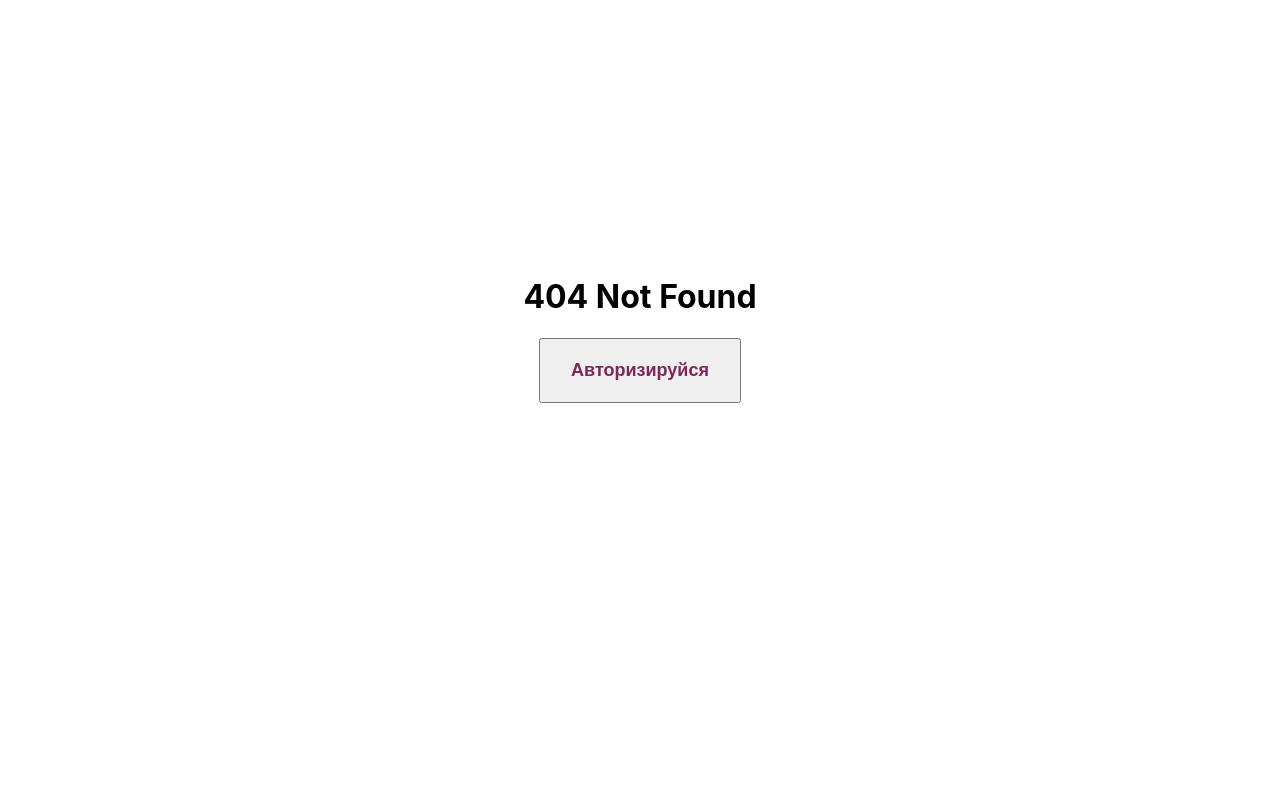
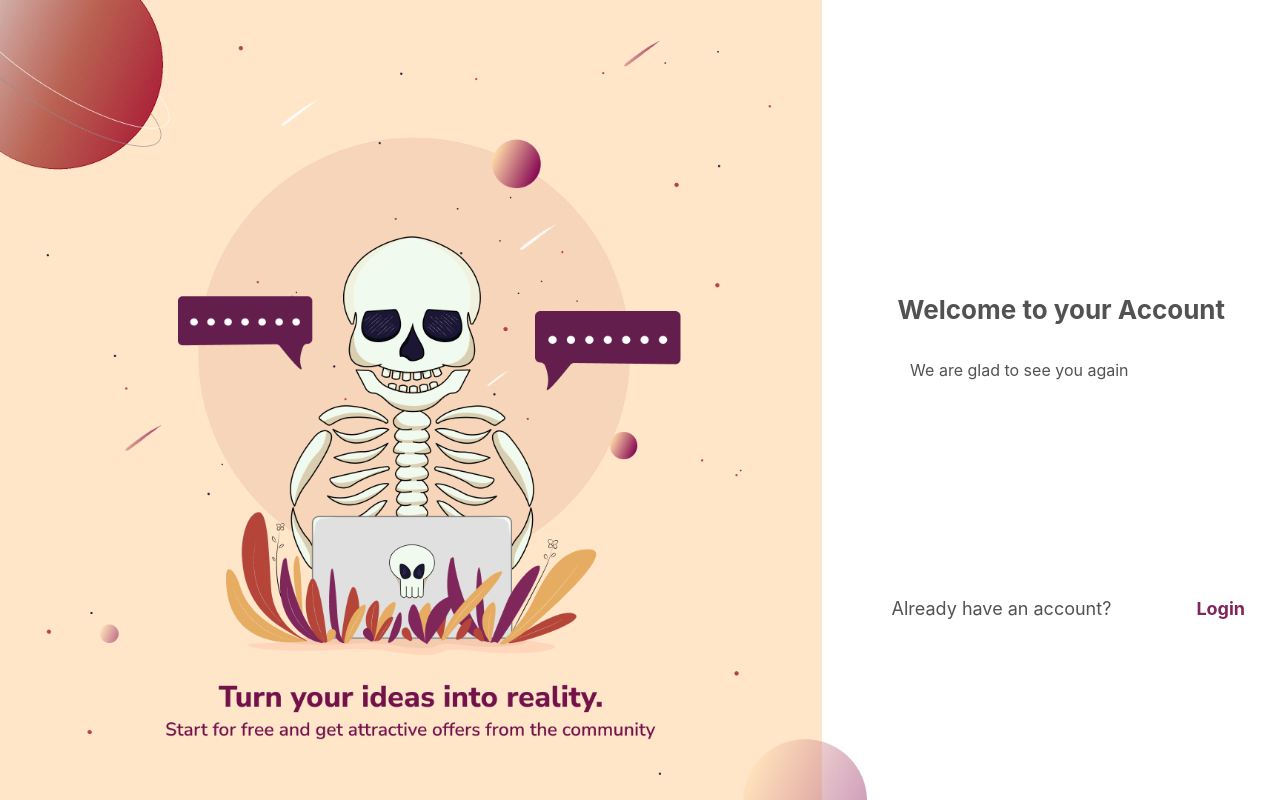
Before and after one commit to Razumnyofficial/Todoready, a React (Vite) app: page /auth in a window 1280 px wide. Before the commit this address had no page. Built offline with nearby package versions, Linux system fonts and the light colour scheme.

Commit message:
fix /auth route

```diff
--- a/src/components/FullLogin/FullLogin.tsx
+++ b/src/components/FullLogin/FullLogin.tsx
@@ -4,7 +4,7 @@ import { Outlet, Link, useLocation } from "react-router-dom";
 
 const FullLogin = () => {
   const location = useLocation();
-  const isLoginPage = location.pathname === "/login";
+  const isLoginPage = location.pathname === "/auth/login";
 
   return (
     <div className={styles.wrapper}>
@@ -17,11 +17,11 @@ const FullLogin = () => {
         <p className={styles.notregister}>
           {isLoginPage ? (
             <>
-              Not registered yet? <Link to="/register">Create an account</Link>
+              Not registered yet? <Link to="/auth/register">Create an account</Link>
             </>
           ) : (
             <>
-              Already have an account? <Link to="/login">Login</Link>
+              Already have an account? <Link to="/auth/login">Login</Link>
             </>
           )}
         </p>
--- a/src/components/MainNavigation/MainNavigation.tsx
+++ b/src/components/MainNavigation/MainNavigation.tsx
@@ -20,7 +20,7 @@ function MainNavigation() {
           </li>
           <li>
             <NavLink
-              to="/login"
+              to="/auth/login"
               className={({ isActive }) =>
                 isActive ? classes.active : undefined
               }
--- a/src/pages/ErrorPage.tsx
+++ b/src/pages/ErrorPage.tsx
@@ -8,7 +8,7 @@ function ErrorPage() {
       <main style={{ display: "block", textAlign: "center", padding: "20%" ,}}>
         <h1>404 Not Found</h1>
         <button style={{ padding: "20px" }}>
-          <Link to="/login" style={{ marginLeft: 0 }}>
+          <Link to="/auth/login" style={{ marginLeft: 0 }}>
             Авторизируйся
           </Link>
         </button>
--- a/src/pages/ProfilePage.tsx
+++ b/src/pages/ProfilePage.tsx
@@ -40,7 +40,7 @@ const ProfilePage = () => {
     try {
       await postLogOut();
       notification.success({ message: "Вы вышли из системы" });
-      navigate("/login");
+      navigate("/auth/login");
     } catch (error) {
       console.log(error);
       notification.error({
```
Also changed, not shown: src/App.tsx (+6 -20 lines).
